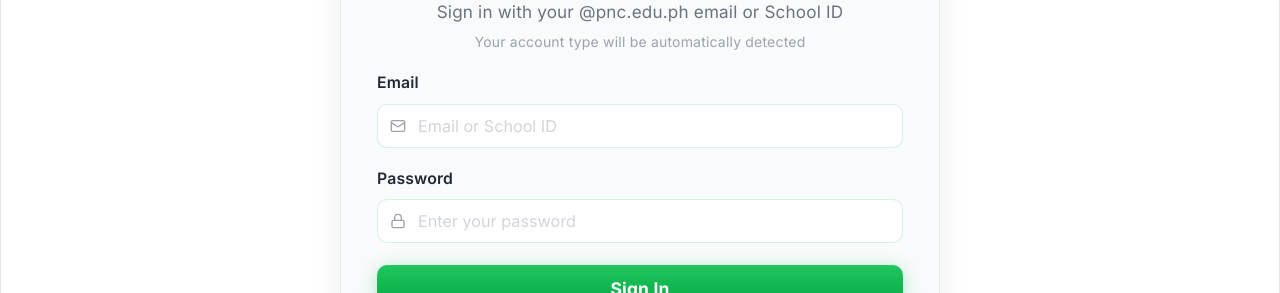
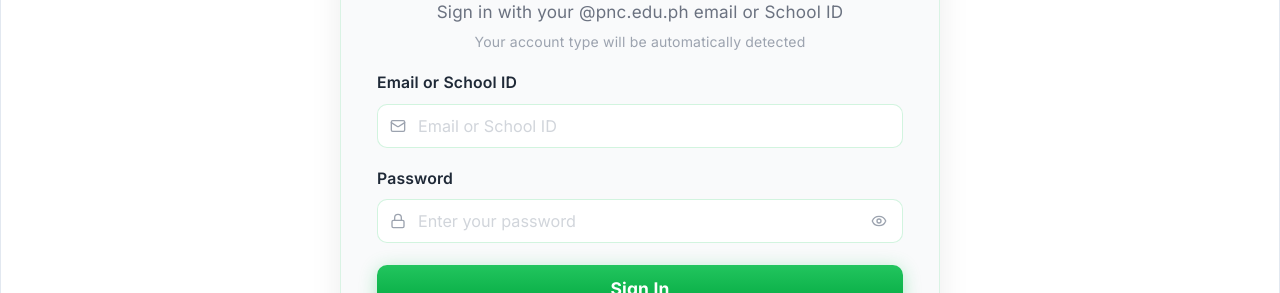
Before and after one commit to alamatortiz/Capstone-OAMS, a React (Vite) app in the folder client/: page /login in a window 1280 px wide. Shown: the part 252-545 px from the top of the page. Built offline with nearby package versions, Linux system fonts and the light colour scheme; no server answers; a web font is replaced by a local one.

Commit message:
Added: Login error handling

```diff
--- a/client/src/main.jsx
+++ b/client/src/main.jsx
@@ -21,6 +21,7 @@ import ProfessorDashboard from "./pages/professor/professor_dashboard.jsx";
 import AdminDashboard from "./pages/admin/admin_dashboard.jsx";
 import { QueueProvider } from "./contexts/QueueProvider.jsx";
 import ProtectedRoute from "./components/ProtectedRoute.tsx";
+import { Toaster } from "sonner";
 
 // ─── Loading fallback component ────────────────────────────────────────────
 const LoadingFallback = () => <div>Loading...</div>;
@@ -28,6 +29,7 @@ const LoadingFallback = () => <div>Loading...</div>;
 createRoot(document.getElementById("root")).render(
   <StrictMode>
     <AuthProvider>
+      <Toaster richColors position="top-right" />
       <QueueProvider>
         <BrowserRouter>
           <Routes>
--- a/client/src/pages/Login.css
+++ b/client/src/pages/Login.css
@@ -407,3 +407,44 @@ body.dark-mode .login-demo-password {
 body.dark-mode .login-footer-copy {
   color: #374151;
 }
+
+/* ── Show/Hide password toggle button ── */
+.login-password-toggle {
+  position: absolute;
+  right: 12px;
+  background: none;
+  border: none;
+  padding: 4px;
+  cursor: pointer;
+  color: #9ca3af;
+  display: flex;
+  align-items: center;
+  justify-content: center;
+  border-radius: 4px;
+  transition: color 0.2s, background 0.2s;
+  line-height: 0;
+}
+
+.login-password-toggle:hover:not(:disabled) {
+  color: #22c55e;
+  background: rgba(34, 197, 94, 0.08);
+}
+
+.login-password-toggle:disabled {
+  opacity: 0.4;
+  cursor: not-allowed;
+}
+
+body.dark-mode .login-password-toggle {
+  color: #4b5563;
+}
+
+body.dark-mode .login-password-toggle:hover:not(:disabled) {
+  color: #22c55e;
+  background: rgba(34, 197, 94, 0.12);
+}
+
+/* Password input needs right padding to avoid text sitting under the toggle */
+.login-input--password {
+  padding-right: 40px;
+}
--- a/client/src/pages/Login.tsx
+++ b/client/src/pages/Login.tsx
@@ -1,7 +1,7 @@
 import React, { useState, useEffect } from "react";
 import { useNavigate } from "react-router-dom";
 import { useAuth } from "../context/AuthContext";
-import { Mail, Lock, Sparkles } from "lucide-react";
+import { Mail, Lock, Sparkles, Eye, EyeOff } from "lucide-react";
 import { toast } from "sonner";
 
 import { applyTheme, getSavedTheme } from "../utils/theme";
@@ -14,13 +14,14 @@ import pncLogo from "../assets/Pnc-Logo.png";
 // @ts-ignore
 import oamsLogo from "../assets/oams_logo.png";
 // @ts-ignore
-import darkModeIcon from "../assets/darkmode_icon.png"; // Crescent moon icon
+import darkModeIcon from "../assets/darkmode_icon.png";
 // @ts-ignore
-import sunIcon from "../assets/sun_icon.png"; // Sun icon (optional, use if available)
+import sunIcon from "../assets/sun_icon.png";
 
 export default function Login() {
   const [email, setEmail] = useState("");
   const [password, setPassword] = useState("");
+  const [showPassword, setShowPassword] = useState(false);
   const [isDarkMode, setIsDarkMode] = useState(getSavedTheme() === "dark");
   const { login, isLoading } = useAuth();
   const navigate = useNavigate();
@@ -40,21 +41,24 @@ export default function Login() {
   const handleSubmit = async (e: React.FormEvent) => {
     e.preventDefault();
 
-    if (!email || !password) {
-      toast.error("Please fill in all fields");
+    if (!email && !password) {
+      toast.error("Please fill in your Email or School ID and password.");
       return;
     }
-
-    // No client-side email format restriction, as backend supports school ID or email
-    // if (!email.endsWith("@pnc.edu.ph")) {
-    //   toast.error("Please use your @pnc.edu.ph email address");
-    //   return;
-    // }
+    if (!email) {
+      toast.error("Please enter your Email or School ID.");
+      return;
+    }
+    if (!password) {
+      toast.error("Please enter your password.");
+      return;
+    }
 
     try {
       await login(email, password);
 
-      const storedUser = localStorage.getItem("oams_user");
+      // Fixed: was reading from localStorage, AuthContext saves to sessionStorage
+      const storedUser = sessionStorage.getItem("oams_user");
       if (storedUser) {
         const userData = JSON.parse(storedUser);
         toast.success(`Welcome back, ${userData.name}!`);
@@ -67,9 +71,28 @@ export default function Login() {
           navigate(roleRoutes[userData.role] ?? "/dashboard");
         }, 500);
       }
-    } catch {
-      toast.error("Login failed. Please check your credentials.");
-    } finally {
+    } catch (err: unknown) {
+      // Extract HTTP status and backend error message directly from the error shape.
+      // Avoids relying on axios.isAxiosError which can fail in Vite ESM builds
+      // when axios is imported separately from the shared api.js instance.
+      const status = (err as { response?: { status?: number } })?.response?.status;
+      const message = (err as { response?: { data?: { error?: string } } })?.response?.data?.error;
+
+      if (status === 401) {
+        // Backend returns "Invalid credentials" for both user-not-found and wrong password
+        toast.error(message ?? "Invalid credentials. Please check your ID or email and password.");
+      } else if (status === 403) {
+        // Account inactive or suspended — backend message is already descriptive
+        toast.error(message ?? "Your account is not active. Please contact the administrator.");
+      } else if (status === 400) {
+        toast.error(message ?? "Please fill in all fields.");
+      } else if (status) {
+        // Any other HTTP error (e.g. 500)
+        toast.error("Something went wrong. Please try again later.");
+      } else {
+        // No response at all — network offline or server unreachable
+        toast.error("Unable to reach the server. Please check your connection.");
+      }
     }
   };
 
@@ -122,7 +145,7 @@ export default function Login() {
           <form className="login-form" onSubmit={handleSubmit}>
             <div className="login-field">
               <label htmlFor="email" className="login-label">
-                Email
+                Email or School ID
               </label>
               <div className="login-input-wrap">
                 <Mail className="login-input-icon" size={16} />
@@ -133,6 +156,7 @@ export default function Login() {
                   value={email}
                   onChange={(e) => setEmail(e.target.value)}
                   className="login-input"
+                  autoComplete="username"
                 />
               </div>
             </div>
@@ -145,12 +169,23 @@ export default function Login() {
                 <Lock className="login-input-icon" size={16} />
                 <input
                   id="password"
-                  type="password"
+                  type={showPassword ? "text" : "password"}
                   placeholder="Enter your password"
                   value={password}
                   onChange={(e) => setPassword(e.target.value)}
-                  className="login-input"
+                  className="login-input login-input--password"
+                  autoComplete="current-password"
                 />
+                <button
+                  type="button"
+                  className="login-password-toggle"
+                  aria-label={showPassword ? "Hide password" : "Show password"}
+                  onClick={() => setShowPassword((prev) => !prev)}
+                  disabled={isLoading}
+                  tabIndex={0}
+                >
+                  {showPassword ? <EyeOff size={16} /> : <Eye size={16} />}
+                </button>
               </div>
             </div>
 
```
